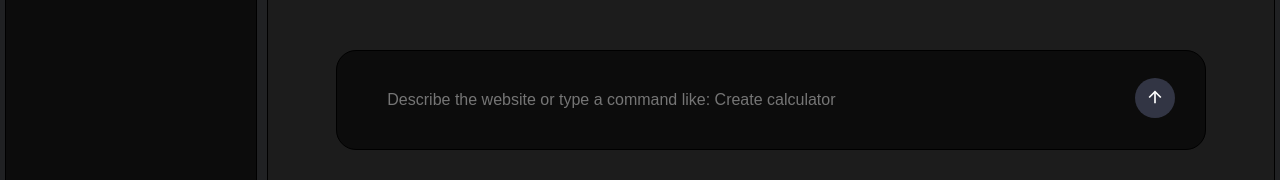
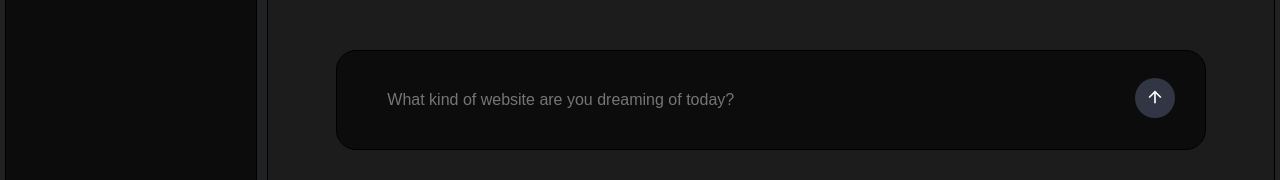
Before and after one commit to CodePandaAkhilesh/WebCrafter-GenAI, a React (Vite) app: page / in a window 1280 px wide. Shown: the part 345-525 px from the top of the page. Built offline with nearby package versions, Linux system fonts and the light colour scheme.

Commit message:
Update InputForm

```diff
--- a/src/components/InputForm.jsx
+++ b/src/components/InputForm.jsx
@@ -71,7 +71,7 @@ Command: "${input}"`;
       <input
         type="text"
         className="ask"
-        placeholder="Describe the website or type a command like: Create calculator"
+        placeholder="What kind of website are you dreaming of today?"
         value={input}
         onChange={(e) => setInput(e.target.value)}
         onKeyDown={(e) => e.key === "Enter" && !loading && generateWebsite()}
```
